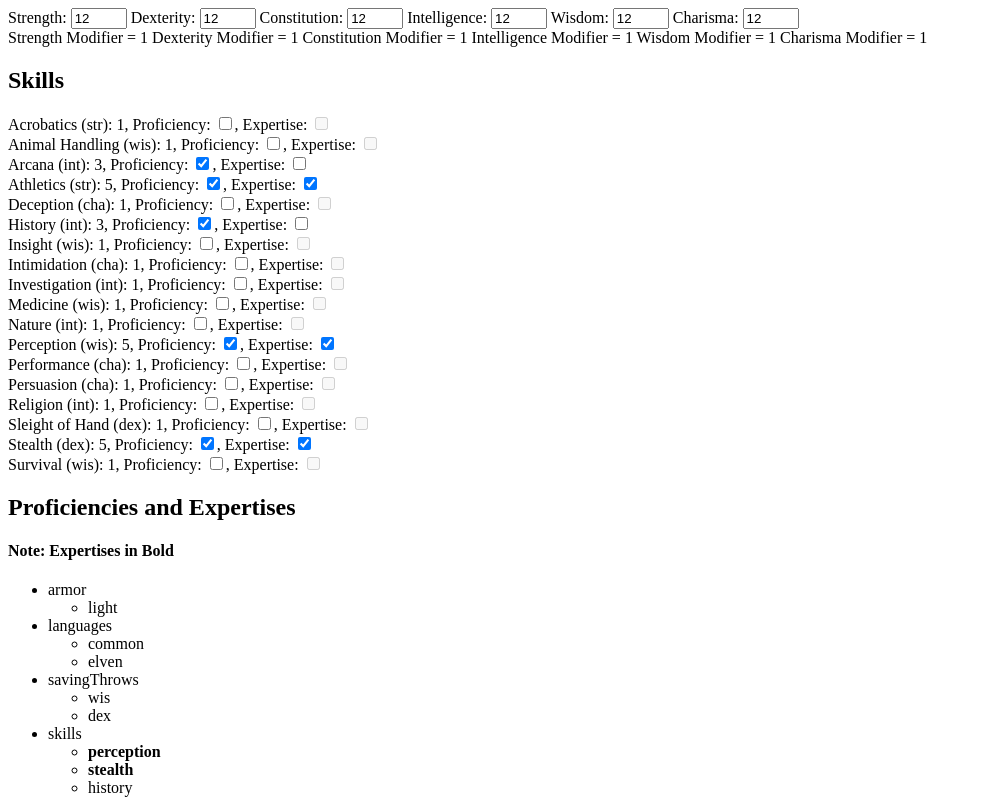
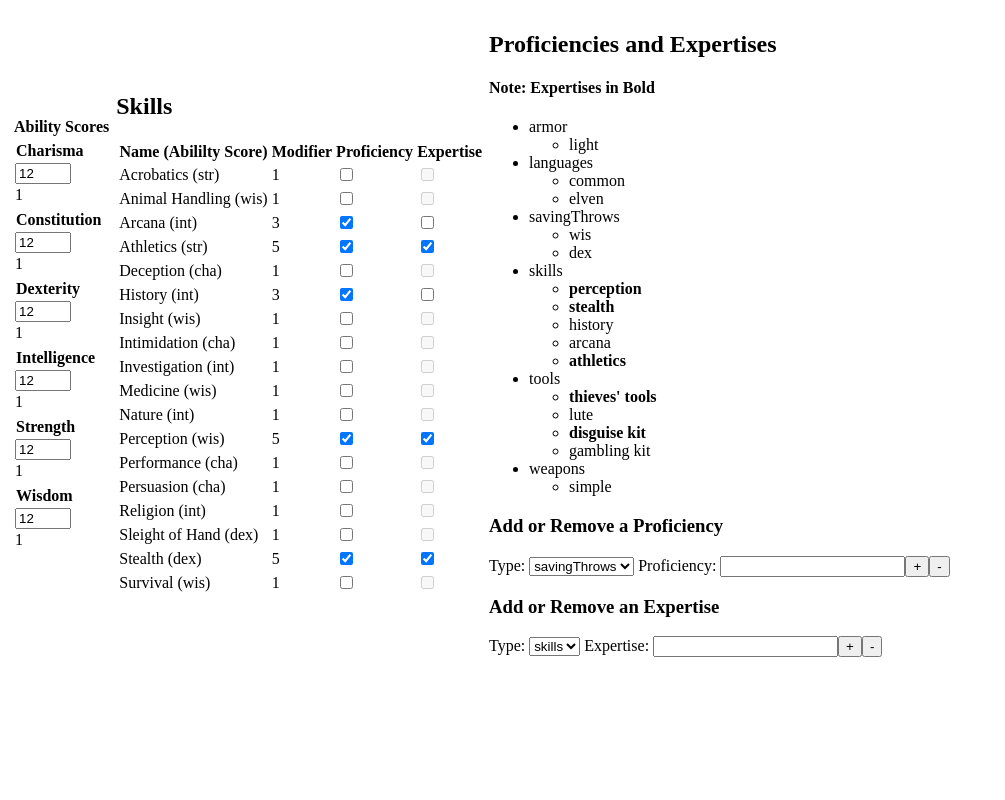
Before and after one commit to cjb3768/TryingAngular, an Angular app in the folder char-sheet-gen/: page / in a window 1280 px wide. Shown: the top 800 px of the page, without its empty margins (0-1005 px from the left). Built offline with nearby package versions, Linux system fonts and the light colour scheme.

Commit message:
Playing a little with formatting to make reading easier.

```diff
--- a/char-sheet-gen/src/app/ability-scores.service.ts
+++ b/char-sheet-gen/src/app/ability-scores.service.ts
@@ -1,7 +1,7 @@
 import { Injectable, EventEmitter } from '@angular/core';
 import { FormControl, FormGroup } from '@angular/forms';
 
-import { AbilityScoreArray } from './ability-array';
+import { AbilityProperties, AbilityScoreArray } from './ability-array';
 
 @Injectable({
   providedIn: 'root'
@@ -10,25 +10,27 @@ export class AbilityScoresService {
 
   onUpdateEvent: EventEmitter<any> = new EventEmitter(true);
 
+  private defStat = 12;
+
   //Members
-  scores: AbilityScoreArray = {
-    str: 12,
-    dex: 12,
-    con: 12,
-    int: 12,
-    wis: 12,
-    cha: 12
-  }
+  abilities: AbilityScoreArray = {
+    str: {name: 'str', printName: "Strength",     score: this.defStat, modifier: this.calculateModifier(this.defStat)},
+    dex: {name: 'dex', printName: "Dexterity",    score: this.defStat, modifier: this.calculateModifier(this.defStat)},
+    con: {name: 'con', printName: "Constitution", score: this.defStat, modifier: this.calculateModifier(this.defStat)},
+    int: {name: 'int', printName: "Intelligence", score: this.defStat, modifier: this.calculateModifier(this.defStat)},
+    wis: {name: 'wis', printName: "Wisdom",       score: this.defStat, modifier: this.calculateModifier(this.defStat)},
+    cha: {name: 'cha', printName: "Charisma",     score: this.defStat, modifier: this.calculateModifier(this.defStat)}
+  };
 
   inputs = new FormGroup({
-      str: new FormControl (this.scores.str),
-      dex: new FormControl (this.scores.dex),
-      con: new FormControl (this.scores.con),
-      int: new FormControl (this.scores.int),
-      wis: new FormControl (this.scores.wis),
-      cha: new FormControl (this.scores.cha),
+      str: new FormControl (this.abilities.str.score),
+      dex: new FormControl (this.abilities.dex.score),
+      con: new FormControl (this.abilities.con.score),
+      int: new FormControl (this.abilities.int.score),
+      wis: new FormControl (this.abilities.wis.score),
+      cha: new FormControl (this.abilities.cha.score),
   })
-
+/*
   modifiers: AbilityScoreArray = {
     str: this.calculateModifier(this.scores.str),
     dex: this.calculateModifier(this.scores.dex),
@@ -37,7 +39,7 @@ export class AbilityScoresService {
     wis: this.calculateModifier(this.scores.wis),
     cha: this.calculateModifier(this.scores.cha),
   }
-
+*/
   constructor() { }
 
   calculateModifier(abilityScore: number): number{
@@ -46,7 +48,7 @@ export class AbilityScoresService {
 
   updateScore(adjustedScore:string, value: number){
     //update scores and modifier
-    this.scores[adjustedScore] = value;
-    this.modifiers[adjustedScore] = this.calculateModifier(value);
+    this.abilities[adjustedScore].score = value;
+    this.abilities[adjustedScore].modifier = this.calculateModifier(value);
   }
 }
--- a/char-sheet-gen/src/app/ability-scores/ability-scores.component.html
+++ b/char-sheet-gen/src/app/ability-scores/ability-scores.component.html
@@ -1,16 +1,14 @@
-<div [formGroup]="this.abilityScoresService.inputs">
-  Strength: <input type="number" formControlName="str" min=0 max=20 (input)="updateScore('str', this.abilityScoresService.inputs.get('str'))">
-  Dexterity: <input type="number" formControlName="dex" min=0 max=20 (input)="updateScore('dex', this.abilityScoresService.inputs.get('dex'))">
-  Constitution: <input type="number" formControlName="con" min=0 max=20 (input)="updateScore('con', this.abilityScoresService.inputs.get('con'))">
-  Intelligence: <input type="number" formControlName="int" min=0 max=20 (input)="updateScore('int', this.abilityScoresService.inputs.get('int'))">
-  Wisdom: <input type="number" formControlName="wis" min=0 max=20 (input)="updateScore('wis', this.abilityScoresService.inputs.get('wis'))">
-  Charisma: <input type="number" formControlName="cha" min=0 max=20 (input)="updateScore('cha', this.abilityScoresService.inputs.get('cha'))">
-</div>
-<div>
-  Strength Modifier = {{abilityScoresService.modifiers.str}}
-  Dexterity Modifier = {{abilityScoresService.modifiers.dex}}
-  Constitution Modifier = {{abilityScoresService.modifiers.con}}
-  Intelligence Modifier = {{abilityScoresService.modifiers.int}}
-  Wisdom Modifier = {{abilityScoresService.modifiers.wis}}
-  Charisma Modifier = {{abilityScoresService.modifiers.cha}}
-</div>
+<table [formGroup]="this.abilityScoresService.inputs">
+  <th>Ability Scores</th>
+  <tr *ngFor="let ability of this.abilityScoresService.abilities | keyvalue">
+    <table>
+      <th>{{ability.value.printName}}</th>
+      <tr>
+        <input type="number" formControlName="{{ability.value.name}}" min=0 max=20 (input)="updateScore(ability.value.name, this.abilityScoresService.inputs.get(ability.value.name))">
+      </tr>
+      <tr>
+        {{ability.value.modifier}}
+      </tr>
+    </table>
+  </tr>
+</table>
--- a/char-sheet-gen/src/app/ability-scores/ability-scores.component.ts
+++ b/char-sheet-gen/src/app/ability-scores/ability-scores.component.ts
@@ -17,11 +17,11 @@ export class AbilityScoresComponent implements OnInit {
   }
 
   updateScore(adjustedScore:string, control: FormControl) {
-    let oldModifier = this.abilityScoresService.modifiers[adjustedScore];
+    let oldModifier = this.abilityScoresService.abilities[adjustedScore].modifier;
     //update score
     this.abilityScoresService.updateScore(adjustedScore, control.value);
     //emit event if modifier changed
-    if (oldModifier != this.abilityScoresService.modifiers[adjustedScore]){
+    if (oldModifier != this.abilityScoresService.abilities[adjustedScore].modifier){
       this.abilityScoresService.onUpdateEvent.emit(adjustedScore);
     }
   }
--- a/char-sheet-gen/src/app/app.component.html
+++ b/char-sheet-gen/src/app/app.component.html
@@ -1,5 +1,14 @@
-
-<app-ability-scores></app-ability-scores>
-<app-skills></app-skills>
-<app-proficiencies></app-proficiencies>
+<table>
+  <tr>
+    <td>
+      <app-ability-scores></app-ability-scores>
+    </td>
+    <td>
+      <app-skills></app-skills>
+    </td>
+    <td>
+      <app-proficiencies></app-proficiencies>
+    </td>
+  </tr>
+</table>
 <router-outlet></router-outlet>
--- a/char-sheet-gen/src/app/proficiencies/proficiencies.component.html
+++ b/char-sheet-gen/src/app/proficiencies/proficiencies.component.html
@@ -30,8 +30,8 @@
 
   Proficiency:
   <input type="string" [formControl]="proficiencyName">
-  <button (click)="addProficiency()">Add Proficiency</button>
-  <button (click)="removeProficiency()">Remove Proficiency</button>
+  <button (click)="addProficiency()"> + </button>
+  <button (click)="removeProficiency()"> - </button>
 </div>
 
 <h3>Add or Remove an Expertise</h3>
@@ -46,6 +46,6 @@
 
   Expertise:
   <input type="string" [formControl]="expertiseName">
-  <button (click)="addExpertise()">Add Expertise</button>
-  <button (click)="removeExpertise()">Remove Expertise</button>
+  <button (click)="addExpertise()"> + </button>
+  <button (click)="removeExpertise()"> - </button>
 </div>
--- a/char-sheet-gen/src/app/skills/skills.component.html
+++ b/char-sheet-gen/src/app/skills/skills.component.html
@@ -1,13 +1,31 @@
 <h2>Skills</h2>
 
+<table>
+  <tr>
+    <th>Name (Abililty Score)</th>
+    <th>Modifier</th>
+    <th>Proficiency</th>
+    <th>Expertise</th>
+  </tr>
+  <tr *ngFor="let skill of skills | keyvalue">
+    <td>{{skill.value.printName}} ({{skill.value.ability}})</td>
+    <td>{{skill.value.modifier}}</td>
+    <td [formGroup]="this.proficiencyControls" class="prof">
+      <input type="checkbox" formControlName="{{skill.key}}" (change)="setProficiency(skill.key)">
+    </td>
+    <td [formGroup]="this.expertiseControls" class="exp">
+      <input type="checkbox" formControlName="{{skill.key}}" (change)="setExpertise(skill.key)">
+    </td>
+  </tr>
+</table>
+<!---
 <div *ngFor="let skill of skills | keyvalue">
   {{skill.value.printName}} ({{skill.value.ability}}): {{skill.value.modifier}},
   <label [formGroup]="this.proficiencyControls" class="prof">
-    <!---Proficiency: <input type="checkbox" formControlName="{{skill.key}}" (click)="proficiencyChange(proficiencyControls.get(skill.key), this.get(expertiseControls).get(skill.key), skill.key)">,--->
     Proficiency: <input type="checkbox" formControlName="{{skill.key}}" (change)="setProficiency(skill.key)">,
   </label>
   <label [formGroup]="this.expertiseControls" class="exp">
-    <!---Expertise: <input type="checkbox" formControlName="{{skill.key}}" (click)="expertiseChange(proficiencyControls[skill.key], expertiseControls[skill.key], skill.key)">--->
     Expertise: <input type="checkbox" formControlName="{{skill.key}}" (change)="setExpertise(skill.key)">
   </label>
 </div>
+--->
--- a/char-sheet-gen/src/app/skills/skills.component.ts
+++ b/char-sheet-gen/src/app/skills/skills.component.ts
@@ -174,7 +174,7 @@ export class SkillsComponent implements OnInit {
   }
 
   calculateSkillModifier(skillName: string, abilityName: string) : number {
-    return this.abilityScoresService.modifiers[abilityName] + this.proficienciesService.calculateProficiencyBonus('skills', skillName);
+    return this.abilityScoresService.abilities[abilityName].modifier + this.proficienciesService.calculateProficiencyBonus('skills', skillName);
   }
 
   updateSkillModifiers(changedAbilityScore: string){
```
Also changed, not shown: char-sheet-gen/src/app/ability-array.ts (+13 -6 lines).
